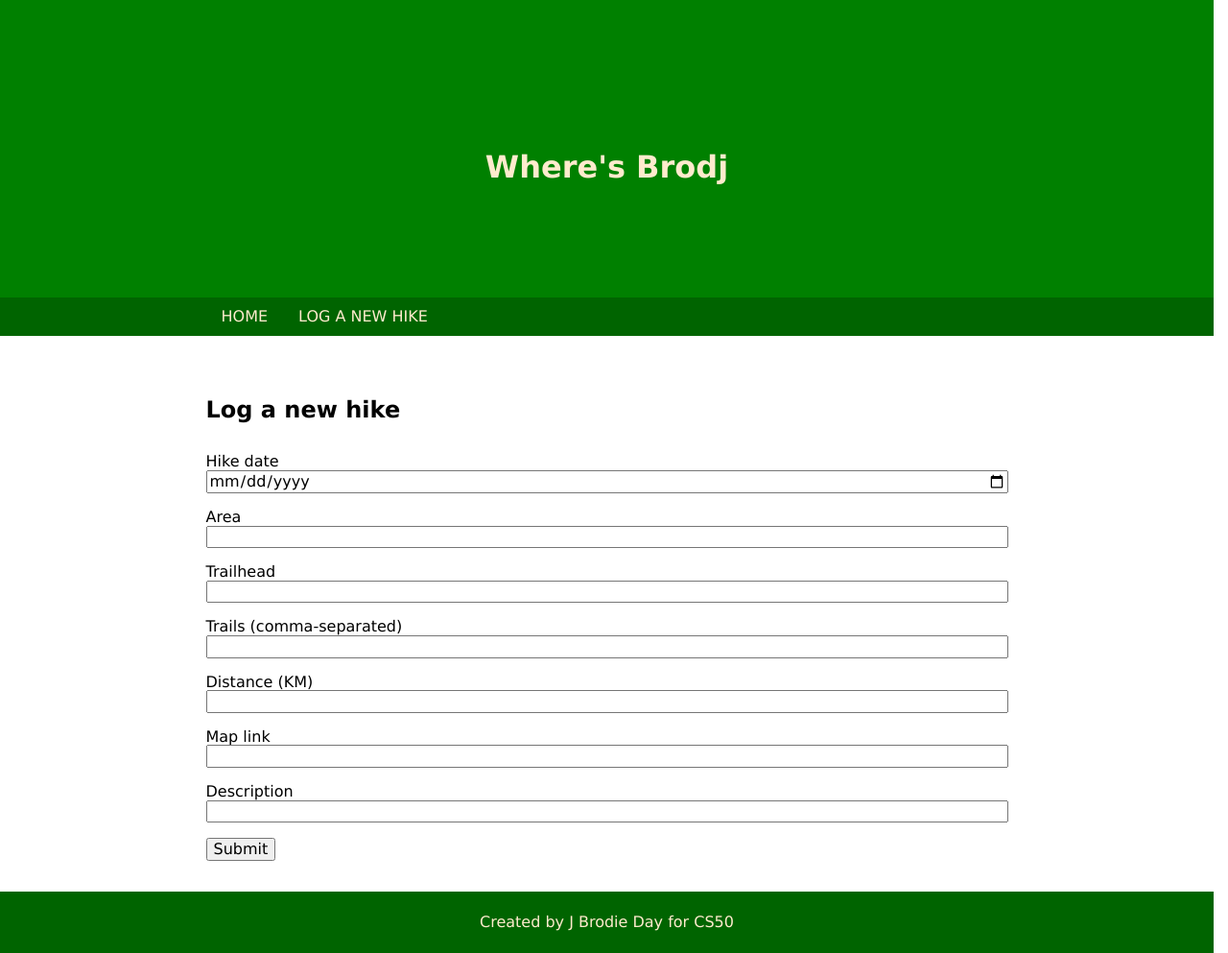
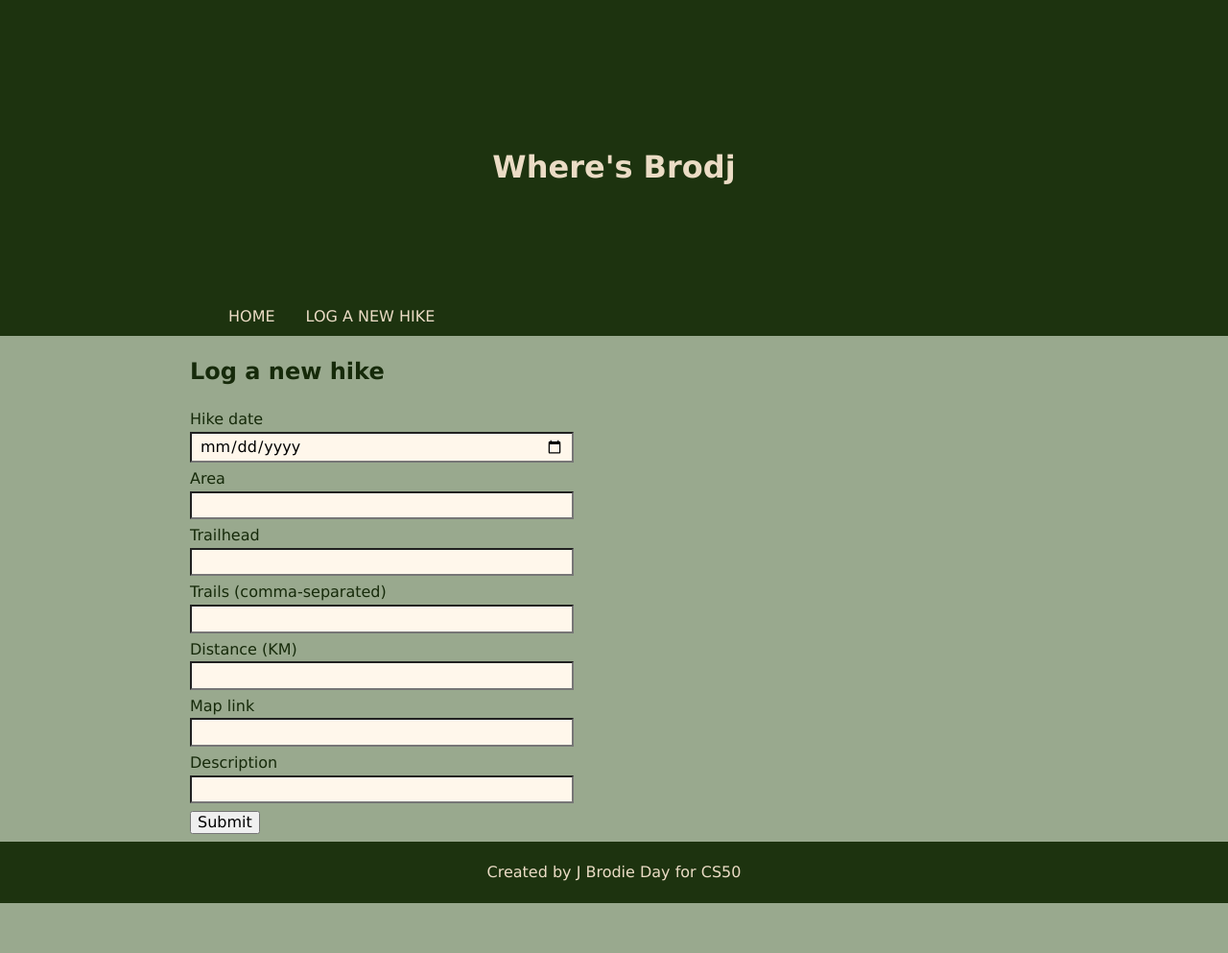
Before and after one commit to jbrodj/take-a-hike, a Flask app: page /new-hike in a window 1280 px wide. Shown: the whole page at 96% size. After the commit the page ends 941 px from the top, so only its background shows below. Run offline with Flask 3, Linux system fonts and the light colour scheme.

Commit message:
feat(styles): update styles for index view

```diff
--- a/static/styles.css
+++ b/static/styles.css
@@ -13,6 +13,8 @@ html {
   -moz-text-size-adjust: none;
   -webkit-text-size-adjust: none;
   text-size-adjust: none;
+  background-color: var(--main-background-color);
+  color: var(--main-font-color);
 }
 
 /* Remove default margin in favour of better control in authored CSS */
@@ -90,15 +92,26 @@ input[type=number] {
 
 /* === === */
 
+/*  VARIABLES  */
+
+:root {
+  --main-background-color: #99a98e;
+  --light-background-color: #deead8;
+  --main-font-color: #162a0a;
+  --dark-background-color: #103100;
+  --dark-background-color: #1D330F;
+  --deep-neutral-color: #ebdcc5;
+  --light-accent-color: #fff7eb;
+}
+
 /* GENERAL STYLES */
 
 /* Prevent layout shift from scrollbar */
 * {
-  scrollbar-gutter: stable;
+  /* scrollbar-gutter: stable; */
 }
 
 body {
-  min-height: 100vh;
   max-width: 100%;
 }
 
@@ -112,15 +125,15 @@ main {
 }
 
 .content-container, header {
-  padding: 2rem;
+  padding: 0.5rem;
 }
 
 .content-block {
-  margin: 1rem 0;
+  margin: 0.5rem 0;
 }
 
 .template-heading {
-  margin: 2rem 0;
+  margin: 1rem 0 1.75rem 0;
 }
 
 .flex-row {
@@ -145,8 +171,8 @@ main {
 
 header {
   height: 350px;
-  background-color: green;
-  color: blanchedalmond;
+  background-color: var(--dark-background-color);
+  color: var(--deep-neutral-color);
   position: relative;
 }
 
@@ -159,7 +185,7 @@ header h1 {
 }
 
 .main-nav {
-  background-color: darkgreen;
+  background-color: var(--dark-background-color);
   position: absolute;
   width: 100%;
   bottom: 0;
@@ -229,12 +284,16 @@ header h1 {
   align-self: center;
 }
 
-.distance {
-  font-weight: 700;
-  font-size: 1.4rem;
-  align-self: center;
+
+
+/*  FORM ELEMENTS  */
+
+input {
+  max-width: 400px;
+  padding: 0.25rem 0.5rem;
+  margin-top: 0.25rem;
+  background-color: var(--light-accent-color);
 }
-
 
 /*  FOOTER  */
 
@@ -243,6 +302,6 @@ header h1 {
   height: 4rem;
   display: flex;
   align-items: center;
-  background-color: darkgreen;
-  color: blanchedalmond;
+  background-color: var(--dark-background-color);
+  color: var(--deep-neutral-color);
 }
```
Also changed, not shown: other parts of static/styles.css (+60 -18 lines).
